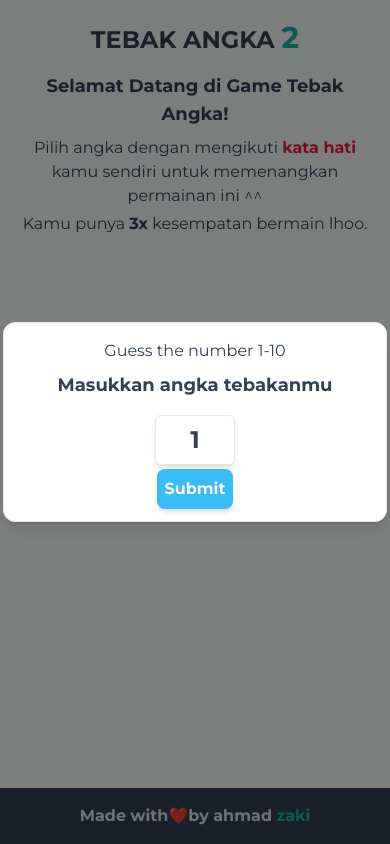
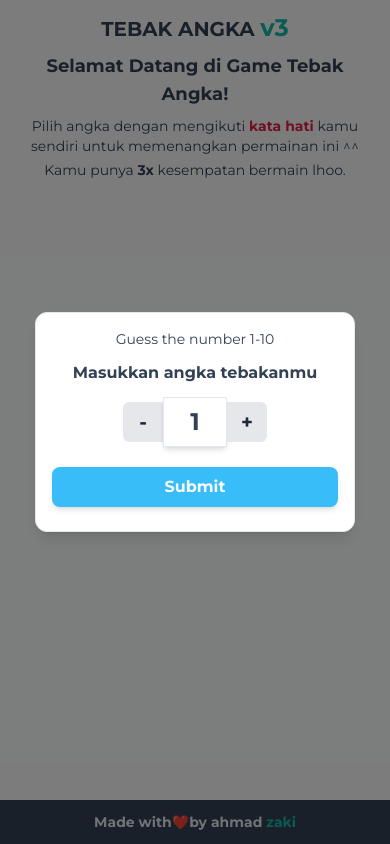
Before and after one commit to ahmdzakiiiy/TEBAK-ANGKA-3.0, a React (Vite) app: page / in a window 390 px wide. Both pictures are taken after a click on the button "Touch Me". Built offline with nearby package versions, Linux system fonts and the light colour scheme.

Commit message:
feat: enhance InputNumber component with increment/decrement buttons and improve Footer and Header styles

```diff
--- /dev/null
+++ b/src/components/TestComponent.tsx
@@ -0,0 +1,10 @@
+import React from 'react';
+
+export const TestComponent = () => {
+  return (
+    <div className="bg-blue-500 text-white p-4 m-4 rounded-lg shadow-md">
+      <h1 className="text-2xl font-bold">Testing Tailwind CSS</h1>
+      <p className="mt-2">If you can see this box with blue background and white text, Tailwind CSS is working!</p>
+    </div>
+  );
+};
--- a/src/components/atoms/InputNumber.tsx
+++ b/src/components/atoms/InputNumber.tsx
@@ -13,14 +13,45 @@ export const InputNumber = ({
   max = 10,
   className = ''
 }: InputNumberProps) => {
+  const increment = () => {
+    if (value < max) {
+      onChange(value + 1);
+    }
+  };
+
+  const decrement = () => {
+    if (value > min) {
+      onChange(value - 1);
+    }
+  };
+
   return (
+    <div className="flex items-center justify-center">
+      <button
+        type="button"
+        onClick={decrement}
+        className="w-10 h-10 text-xl font-bold bg-gray-200 rounded-l-md hover:bg-gray-300 focus:outline-none focus:ring focus:ring-sky-400 md:hidden"
+      >
+        -
+      </button>
       <input
         type="number"
         value={value}
-      onChange={(e) => onChange(parseInt(e.target.value))}
+        onChange={(e) => {
+          const newValue = parseInt(e.target.value) || min;
+          onChange(newValue < min ? min : newValue > max ? max : newValue);
+        }}
         min={min}
         max={max}
-      className={`w-20 p-2 text-2xl font-bold text-center border rounded-md shadow-md cursor-pointer focus:outline-none focus:ring focus:ring-sky-400 text-slate-700 border-slate-200 ${className}`}
+        className={`w-16 p-2 text-2xl font-bold text-center border shadow-md cursor-pointer focus:outline-none focus:ring focus:ring-sky-400 text-slate-700 border-slate-200 md:w-20 md:rounded-md ${className}`}
       />
+      <button
+        type="button"
+        onClick={increment}
+        className="w-10 h-10 text-xl font-bold bg-gray-200 rounded-r-md hover:bg-gray-300 focus:outline-none focus:ring focus:ring-sky-400 md:hidden"
+      >
+        +
+      </button>
+    </div>
   );
 };
--- a/src/components/molecules/Footer.tsx
+++ b/src/components/molecules/Footer.tsx
@@ -1,8 +1,8 @@
 export const Footer = () => {
   return (
-    <footer className="p-4 font-semibold text-center bg-slate-700 text-slate-200">
+    <footer className="py-3 text-sm font-semibold text-center bg-slate-700 text-slate-200 md:p-4 md:text-base">
       Made with❤️by{' '}
-      <a href="https://www.instagram.com/ahmdzakiiiy/">
+      <a href="https://www.instagram.com/ahmdzakiiiy/" className="hover:underline">
         ahmad <span className="text-teal-500">zaki</span>
       </a>
     </footer>
--- a/src/components/molecules/Header.tsx
+++ b/src/components/molecules/Header.tsx
@@ -2,17 +2,17 @@ import { Text } from '../atoms/Text';
 
 export const Header = () => {
   return (
-    <header className="p-5 mx-auto text-center">
-      <Text variant="title">
-        TEBAK ANGKA <span className="text-3xl text-teal-500">2</span>
+    <header className="px-4 py-3 mx-auto text-center md:p-5">
+      <Text variant="title" className="text-xl md:text-2xl">
+        TEBAK ANGKA <span className="text-2xl text-teal-500 md:text-3xl">v3</span>
       </Text>
-      <Text variant="subtitle" className="mt-4">
+      <Text variant="subtitle" className="mt-2 text-base md:text-lg md:mt-4">
         Selamat Datang di Game Tebak Angka!
       </Text>
-      <Text className="mt-2 mb-1">
+      <Text className="mt-2 mb-1 text-sm md:text-base">
         Pilih angka dengan mengikuti <span className="font-semibold text-rose-600">kata hati</span> kamu sendiri untuk memenangkan permainan ini ^^
       </Text>
-      <Text className="font-medium">
+      <Text className="text-sm font-medium md:text-base">
         Kamu punya <span className="font-semibold">3x</span> kesempatan bermain lhoo.
       </Text>
     </header>
--- a/src/components/organisms/GameModal.tsx
+++ b/src/components/organisms/GameModal.tsx
@@ -15,28 +15,32 @@ export const GameModal = ({ isVisible, onGuess, message }: GameModalProps) => {
   if (!isVisible) return null;
 
   return (
-    <section className="h-full w-full bg-black bg-opacity-50 fixed flex justify-center items-center content-center left-0 top-0">
-      <div className="container max-w-sm p-2 text-center bg-white border shadow-lg rounded-xl text-slate-800 md:max-w-xl md:p-8 lg:max-w-xl lg:p-12">
-        <Text className="p-2 text-base font-normal md:text-lg">
+    <section className="fixed top-0 left-0 z-50 flex items-center justify-center w-full h-full bg-black bg-opacity-50">
+      <div className="w-11/12 max-w-xs p-4 text-center bg-white border shadow-lg rounded-xl text-slate-800 md:max-w-sm lg:max-w-md md:p-6">
+        <Text className="text-sm font-medium md:text-base lg:text-lg">
           Guess the number 1-10
         </Text>
 
-        {message && <Text variant="error" className="mb-4">{message}</Text>}
+        {message && (
+          <Text variant="error" className="my-2 text-sm md:text-base md:my-3">
+            {message}
+          </Text>
+        )}
 
-        <Text className="mb-4 text-lg font-semibold md:text-xl">
+        <Text className="my-3 text-base font-semibold md:text-lg">
           Masukkan angka tebakanmu
         </Text>
 
-        <InputNumber
-          value={guessNumber}
-          onChange={setGuessNumber}
-          className="md:m-2"
-        />
-        <br />
+        <div className="my-3">
+          <InputNumber
+            value={guessNumber}
+            onChange={setGuessNumber}
+          />
+        </div>
 
         <Button
           onClick={() => onGuess(guessNumber)}
-          className="mx-auto my-1"
+          className="w-full max-w-xs py-2 mx-auto my-2 md:w-auto md:px-8"
           type="submit"
         >
           Submit
--- a/src/components/organisms/MainSection.tsx
+++ b/src/components/organisms/MainSection.tsx
@@ -7,15 +7,15 @@ interface MainSectionProps {
 
 export const MainSection = ({ onShowGame }: MainSectionProps) => {
   return (
-    <main>
-      <div className="container max-w-sm p-16 m-4 mx-auto bg-white border rounded-md shadow-sm">
+    <main className="flex items-center justify-center w-full px-4 mt-8">
+      <div className="w-11/12 max-w-xs p-8 bg-white border rounded-lg shadow-md md:max-w-sm lg:max-w-md md:p-10">
         <Text variant="subtitle" className="items-center text-center">
           Tekan tombol ini manieezz
         </Text>
         <Button
           variant="secondary"
           onClick={onShowGame}
-          className="block mx-auto mt-4"
+          className="block w-full py-3 mx-auto mt-6 text-center md:w-auto md:px-8"
         >
           Touch Me
         </Button>
--- a/src/components/templates/GameTemplate.tsx
+++ b/src/components/templates/GameTemplate.tsx
@@ -58,28 +58,30 @@ export const GameTemplate = () => {
   };
 
   return (
-    <div className="min-h-screen bg-gray-50 flex flex-col">
+    <div className="flex flex-col min-h-screen bg-gray-50">
       <Header />
       <div className="flex-grow">
         {!showGame ? (
           <MainSection onShowGame={() => setShowGame(true)} />
         ) : isGameOver ? (
-          <div className={`container max-w-sm p-8 mx-auto mt-8 text-center bg-white border shadow-md rounded-xl ${isWin ? 'border-green-500' : 'border-red-500'}`}>
-            <div className={`mb-6 text-xl font-bold ${isWin ? 'text-green-600' : 'text-red-600'}`}>{message}</div>
-            <div className="flex justify-center space-x-4">
+          <div className="flex items-center justify-center w-full px-4 mt-8">
+            <div className={`w-11/12 max-w-xs p-5 mx-auto text-center bg-white border shadow-md rounded-xl md:p-8 md:max-w-sm ${isWin ? 'border-green-500' : 'border-red-500'}`}>
+              <div className={`mb-4 text-base font-bold md:text-xl md:mb-6 ${isWin ? 'text-green-600' : 'text-red-600'}`}>{message}</div>
+              <div className="flex flex-col justify-center w-full gap-3 md:flex-row md:gap-4">
                 <Button
                   onClick={resetGame}
-                className="px-6"
+                  className="w-full py-2 md:w-auto md:px-6"
                 >
                   Coba Lagi
                 </Button>
                 <Button
                   onClick={handleBack}
                   variant="secondary"
-                className="px-6"
+                  className="w-full py-2 md:w-auto md:px-6"
                 >
                   Kembali
                 </Button>
+              </div>
             </div>
           </div>
         ) : (
@@ -91,7 +93,7 @@ export const GameTemplate = () => {
         )}
 
         {message && !isGameOver && (
-          <div className="my-6 text-2xl font-bold text-center text-slate-700">
+          <div className="my-4 text-xl font-bold text-center text-slate-700 md:my-6 md:text-2xl">
             GOOD LUCK !💋
           </div>
         )}
```
Lines whose indentation alone changed are shown as unchanged.
